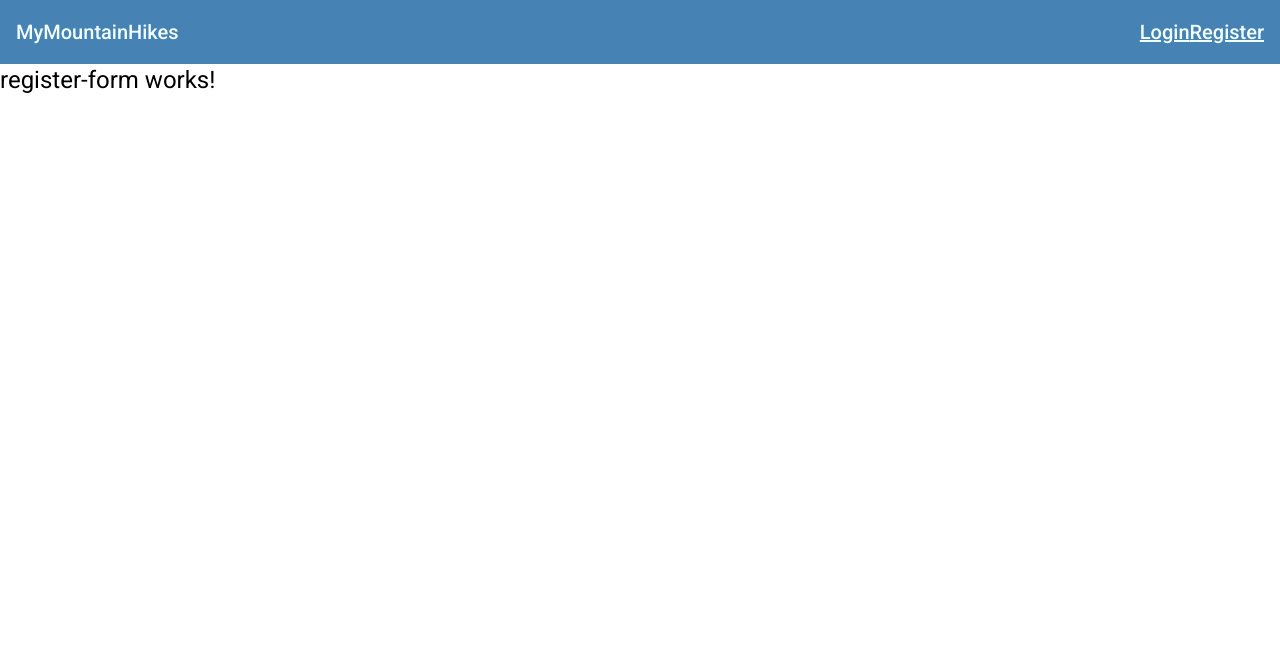
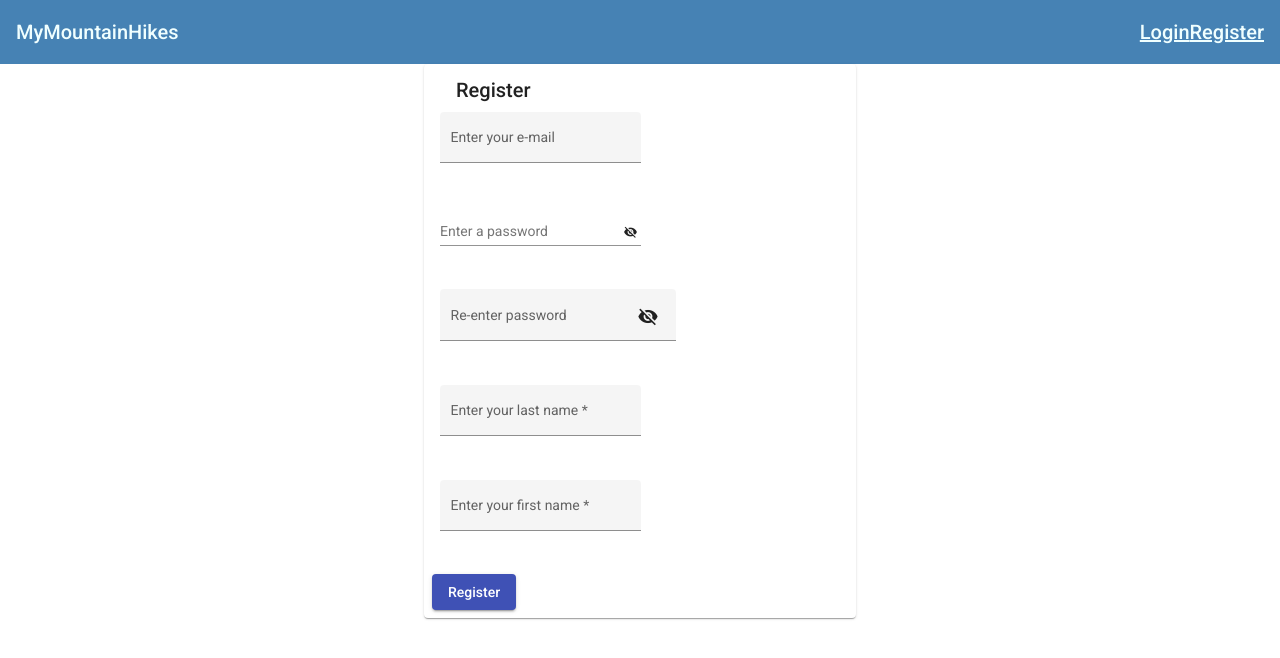
Before and after one commit to Adresadini/AngularProject, an Angular app: page /register in a window 1280 px wide. Shown: the top 658 px of the page. Built offline with nearby package versions, Linux system fonts and the light colour scheme.

Commit message:
Made register form

```diff
--- /dev/null
+++ b/src/app/helpers/custom-validators.ts
@@ -0,0 +1,31 @@
+import { AbstractControl, FormGroup, ValidatorFn} from "@angular/forms";
+
+export class CustomValidators{
+
+    public static email(control: AbstractControl){
+        const regex: RegExp=/^[a-zA-Z0-9_.+-]+@[a-zA-Z0-9-]+.[a-zA-Z0-9-.]+/;
+        return regex.test(control.value) ? null : {email: true};
+    }
+
+    public static password(control: AbstractControl){
+        const regex: RegExp=/^(?=.*[a-z])(?=.*[A-Z])(?=.*\d)(?=.*[@$!%*?&])[A-Za-z\d@$!%*?&]+/;
+        return regex.test(control.value) ? null : {password: true};
+    }
+
+    public static passwordLength(value: number): ValidatorFn{
+        return (control: AbstractControl): {[key: string]: any} => {
+            return control.value && control.value.trim().length >= value ? null : {passwordLength: true};
+        }
+    }
+
+    public static estimatedTime(control: AbstractControl){
+        const regex: RegExp=/[0-9]{0,}-[0-9]{0,2}-[0-9]{0,2}/;
+        return regex.test(control.value) ? null : {estimatedTime: true};
+    }
+
+    public static date(control: AbstractControl){
+        const regex: RegExp=/[0-9]{0,}-[0-9]{0,2}-[0-9]{0,4}/;
+        return regex.test(control.value) ? null : {date: true};
+    }
+
+}
--- a/src/app/register-form/register-form.component.css
+++ b/src/app/register-form/register-form.component.css
@@ -0,0 +1,17 @@
+.register-container {
+  display: flex;
+  align-items: center;
+  justify-content: center;
+}
+
+.register-card {
+  max-width: 400px;
+}
+
+.field-separation {
+  margin-bottom: 25px;
+}
+
+.register-button {
+  background-color: steelblue;
+}
--- a/src/app/register-form/register-form.component.html
+++ b/src/app/register-form/register-form.component.html
@@ -1 +1,79 @@
-<h1>register-form works!</h1>
+<div class="register-container">
+  <mat-card class="register-card">
+    <mat-card-header>
+      <mat-card-title> Register </mat-card-title>
+    </mat-card-header>
+    <mat-card-content>
+      <!-- Email Input Field -->
+      <form [formGroup]="registerForm">
+        <mat-form-field class="field-separation" appearance="fill">
+          <mat-label>Enter your e-mail</mat-label>
+          <input matInput type="text" [formControl]="email" />
+          <mat-error *ngIf="email.invalid">Email address is invalid</mat-error>
+        </mat-form-field>
+        <!-- Password Input Field -->
+        <mat-form-field class="field-separation">
+          <mat-label>Enter a password</mat-label>
+          <input
+            matInput
+            [type]="hide ? 'password' : 'text'"
+            [formControl]="password"
+          />
+          <button
+            mat-icon-button
+            matSuffix
+            (click)="hide = !hide"
+            [attr.aria-label]="'Hide password'"
+            [attr.aria-pressed]="hide"
+          >
+            <mat-icon>{{ hide ? "visibility_off" : "visibility" }}</mat-icon>
+          </button>
+          <mat-error *ngIf="password.invalid">
+            Password must contain one uppercase,lowercase,number and special
+            charcter
+          </mat-error>
+        </mat-form-field>
+        <!-- Password Confirmation Input -->
+        <mat-form-field class="field-separation" appearance="fill">
+          <mat-label>Re-enter password</mat-label>
+          <input
+            matInput
+            [type]="hide ? 'password' : 'text'"
+            [formControl]="passwordConfirmation"
+          />
+          <button
+            mat-icon-button
+            matSuffix
+            (click)="hide = !hide"
+            [attr.aria-label]="'Hide password'"
+            [attr.aria-pressed]="hide"
+          >
+            <mat-icon>{{ hide ? "visibility_off" : "visibility" }}</mat-icon>
+          </button>
+          <mat-error *ngIf="passwordConfirmation.invalid">
+            Password doesn't match
+          </mat-error>
+        </mat-form-field>
+        <!-- Last Name Input Field -->
+        <mat-form-field class="field-separation" appearance="fill">
+          <mat-label>Enter your last name</mat-label>
+          <input matInput type="text" [formControl]="lastName" />
+          <mat-error *ngIf="lastName.invalid"> Enter your last name </mat-error>
+        </mat-form-field>
+        <!-- First Name Input Field -->
+        <mat-form-field appearance="fill">
+          <mat-label>Enter your first name</mat-label>
+          <input matInput type="text" [formControl]="firstName" />
+          <mat-error *ngIf="firstName.invalid">
+            Enter your first name
+          </mat-error>
+        </mat-form-field>
+      </form>
+    </mat-card-content>
+    <mat-card-actions>
+      <button mat-raised-button color="primary" (click)="onRegistration()">
+        Register
+      </button>
+    </mat-card-actions>
+  </mat-card>
+</div>
--- a/src/app/register-form/register-form.component.ts
+++ b/src/app/register-form/register-form.component.ts
@@ -1,15 +1,145 @@
 import { Component, OnInit } from '@angular/core';
+import { FormBuilder, FormGroup, Validators } from '@angular/forms';
+import { MatSnackBar } from '@angular/material/snack-bar';
+import { CustomValidators } from '../helpers/custom-validators';
 
 @Component({
   selector: 'app-register-form',
   templateUrl: './register-form.component.html',
-  styleUrls: ['./register-form.component.css']
+  styleUrls: ['./register-form.component.css'],
 })
 export class RegisterFormComponent implements OnInit {
+  registerForm: FormGroup = new FormGroup({});
+  hide = true;
+  user: any = {};
 
-  constructor() { }
+  constructor(
+    private formBuilder: FormBuilder,
+    private _snackBar: MatSnackBar
+  ) {}
 
   ngOnInit(): void {
+    this.initForm();
   }
 
+  initForm() {
+    this.registerForm = this.formBuilder.group(
+      {
+        email: [
+          '',
+          {
+            validators: [
+              Validators.compose([Validators.required, CustomValidators.email]),
+            ],
+          },
+        ],
+        password: [
+          '',
+          {
+            validators: [
+              Validators.compose([
+                Validators.required,
+                CustomValidators.passwordLength(6),
+                CustomValidators.password,
+              ]),
+            ],
+            updateOn: 'blur',
+          },
+        ],
+        passwordConfirmation: [
+          '',
+          {
+            validators: [Validators.compose([Validators.required])],
+            updateOn: 'blur',
+          },
+        ],
+        lastName: ['', Validators.required],
+        firstName: ['', Validators.required],
+      },
+      //Remove this shit and make it use param
+      {
+        validator: this.mustMatch('password', 'passwordConfirmation'),
+      }
+    );
+  }
+
+  mustMatch(controlName: string, matchingControlName: string) {
+    return (formGroup: FormGroup) => {
+      const control = formGroup.controls[controlName];
+      const matchingControl = formGroup.controls[matchingControlName];
+
+      if (matchingControl.errors && !matchingControl.errors.mustMatch) {
+        return;
+      }
+
+      if (control.value !== matchingControl.value) {
+        matchingControl.setErrors({ mustMatch: true });
+      } else {
+        matchingControl.setErrors(null);
+      }
+    };
+  }
+
+  onRegistration() {
+    if (
+      this.email.invalid ||
+      this.password.invalid ||
+      this.passwordConfirmation.value != this.password.value ||
+      this.lastName.invalid ||
+      this.firstName
+    ) {
+      this.openErrorSnackBar();
+      return;
+    }
+
+    this.user = this.registerForm.value;
+    this.addUser(this.user);
+
+    this.openSuccessSnackBar();
+  }
+
+  addUser(user) {
+    let users = [];
+    if (localStorage.getItem('Users')) {
+      users = JSON.parse(localStorage.getItem('Users'));
+      users = [user, ...users];
+    } else {
+      users = [user];
+    }
+    localStorage.setItem('Users', JSON.stringify(users));
+  }
+
+  openSuccessSnackBar() {
+    this._snackBar.open('Register Successful!', 'OK', {
+      horizontalPosition: 'start',
+      verticalPosition: 'bottom',
+    });
+  }
+
+  openErrorSnackBar() {
+    this._snackBar.open('Register Failed! Check fields and try again.', 'OK', {
+      horizontalPosition: 'start',
+      verticalPosition: 'bottom',
+    });
+  }
+
+  get email() {
+    return this.registerForm.get('email');
+  }
+
+  get password() {
+    return this.registerForm.get('password');
+  }
+
+  get passwordConfirmation() {
+    return this.registerForm.get('passwordConfirmation');
+  }
+
+  get lastName() {
+    return this.registerForm.get('lastName');
+  }
+
+  get firstName() {
+    return this.registerForm.get('firstName');
+  }
 }
```
Also changed, not shown: src/app/app.module.ts (+18 -9 lines).
